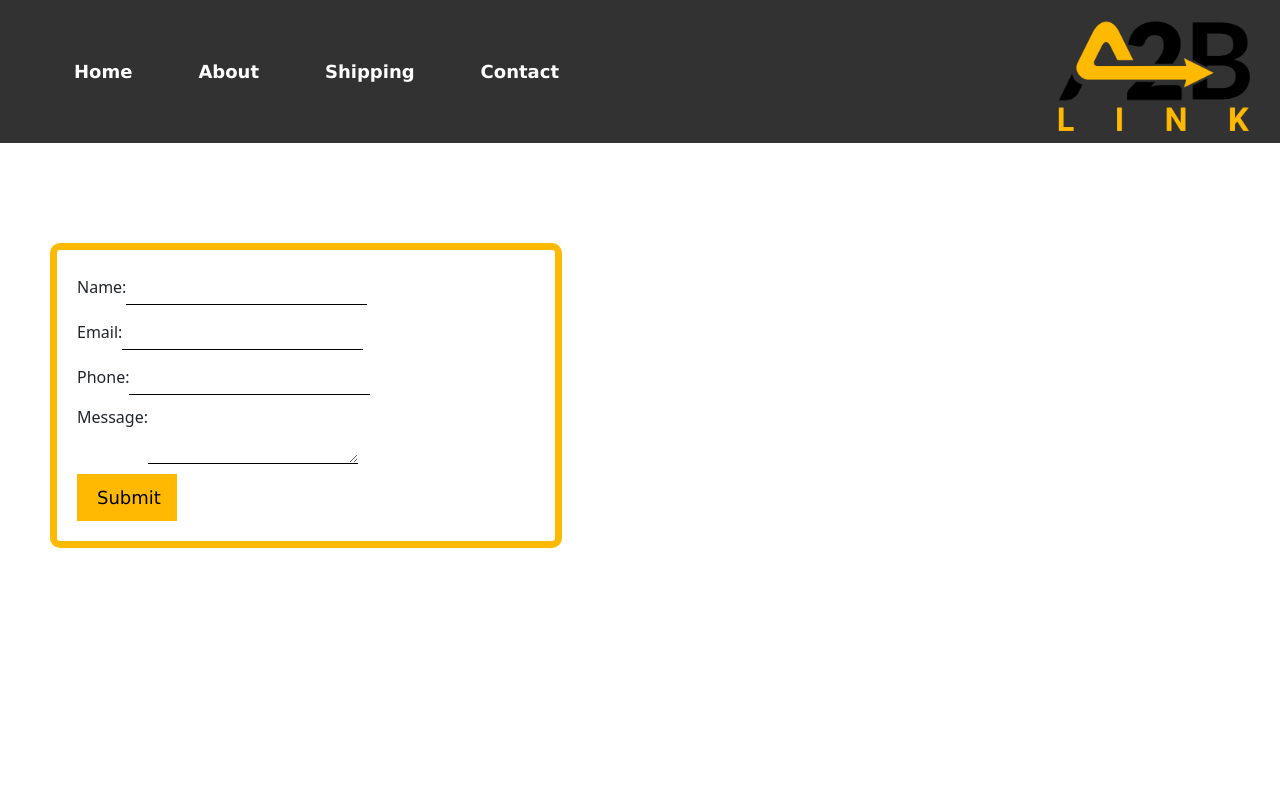
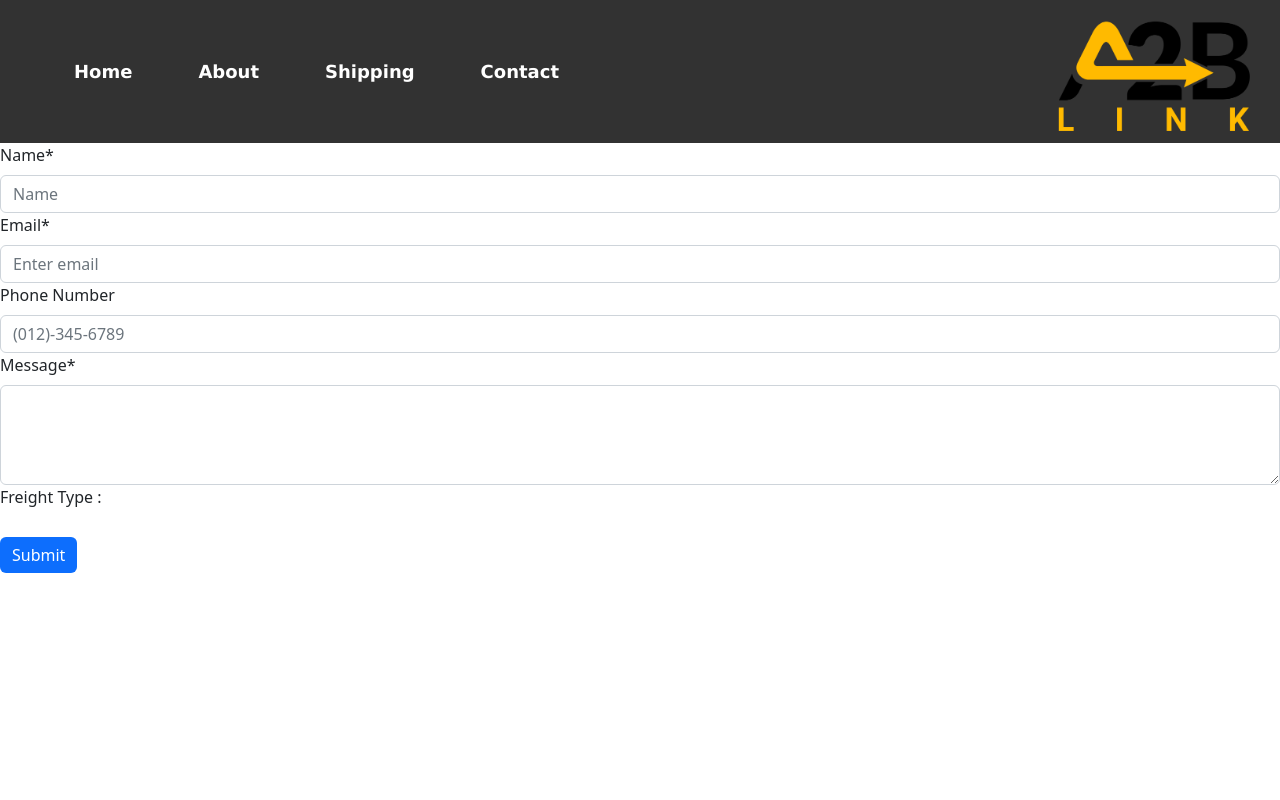
Before and after one commit to Moshahrani/A2BLink, a React (Create React App) app in the folder logistics/: page /contact in a window 1280 px wide. Shown: the top 800 px of the page. Built offline with nearby package versions, Linux system fonts and the light colour scheme.

Commit message:
revised contact form with proper email js configurations and useRef and useStates for proper modal setup in four points component

```diff
--- a/logistics/src/components/ContactForm.js
+++ b/logistics/src/components/ContactForm.js
@@ -1,29 +1,164 @@
-import React from "react";
-import "../css/ContactForm.css";
+import React, { useState, useRef } from "react";
+import { Form, Col, Button } from "react-bootstrap";
+import emailjs from "@emailjs/browser";
 
-const ContactForm = () => {
+const ContactForm = ({ handleModalClose, freightType, style }) => {
+  const form = useRef();
+
+  const [formValues, setFormValues] = useState({
+    name: "",
+    email: "",
+    phone: "",
+    message: "",
+  });
+
+  const [formErrors, setFormErrors] = useState({
+    name: "",
+    email: "",
+    message: "",
+  });
+
+  const handleSubmit = (event) => {
+    event.preventDefault();
+
+    // Check if form is valid
+    if (formIsValid()) {
+      // Submit form
+      console.log(formValues);
+      emailjs
+        .sendForm(
+        //   "service_qungzev",
+        //   "template_16a8kcp",
+          form.current,
+          process.env.REACT_APP_EMAILJS_PUBLIC_KEY
+        )
+        .then(
+          (result) => {
+            console.log(result.text);
+          },
+          (error) => {
+            console.log(error.text);
+          }
+        );
+
+      handleModalClose();
+
+      // Reset form values
+      setFormValues({
+        name: "",
+        email: "",
+        phone: "",
+        message: "",
+      });
+    }
+  };
+
+  const formIsValid = () => {
+    let isValid = true;
+    const errors = {};
+
+    // Check if required fields are filled
+    if (!formValues.name.trim()) {
+      errors.name = "This field is required.";
+      isValid = false;
+    }
+
+    if (!formValues.email.trim()) {
+      errors.email = "This field is required.";
+      isValid = false;
+    }
+
+    if (!formValues.message.trim()) {
+      errors.message = "This field is required.";
+      isValid = false;
+    }
+
+    // Check if email is valid
+    if (formValues.email.trim() && !/\S+@\S+\.\S+/.test(formValues.email)) {
+      errors.email = "Invalid email address.";
+      isValid = false;
+    }
+
+    // Set errors
+    setFormErrors(errors);
+
+    return isValid;
+  };
 
   return (
-    <div className="form-container">
-      <form className="contact-form">
-        <label>
-          Name:
-          <input className="form-input" type="text" name="name" />
-        </label>
-        <label>
-          Email:
-          <input className="form-input" type="email" name="email" />
-        </label>
-        <label>
-          Phone:
-          <input className="form-input" type="phone" name="phone" />
-        </label>
-        <label className="message">
-          Message:
-          <textarea className="form-input" name="message" />
-        </label>
-        <input className="contact-button" type="submit" value="Submit" />
-      </form>
+    <div>
+      <Form ref={form} className="myForm">
+        <Form.Group as={Col} controlId="formGridName">
+          <Form.Label>Name*</Form.Label>
+          <Form.Control
+            name="name"
+            type="name"
+            placeholder="Name"
+            value={formValues.name}
+            onChange={(e) =>
+              setFormValues({ ...formValues, name: e.target.value })
+            }
+            isInvalid={!!formErrors.name}
+          />
+          <Form.Control.Feedback type="invalid">
+            {formErrors.name}
+          </Form.Control.Feedback>
+        </Form.Group>
+
+        <Form.Group as={Col} controlId="formGridEmail">
+          <Form.Label>Email*</Form.Label>
+          <Form.Control
+            name="email"
+            type="email"
+            placeholder="Enter email"
+            value={formValues.email}
+            onChange={(e) =>
+              setFormValues({ ...formValues, email: e.target.value })
+            }
+            isInvalid={!!formErrors.email}
+          />
+          <Form.Control.Feedback type="invalid">
+            {formErrors.email}
+          </Form.Control.Feedback>
+        </Form.Group>
+
+        <Form.Group as={Col} controlId="formGridphone">
+          <Form.Label>Phone Number</Form.Label>
+          <Form.Control
+            name="phone"
+            placeholder="(012)-345-6789"
+            value={formValues.phone}
+            onChange={(e) =>
+              setFormValues({ ...formValues, phone: e.target.value })
+            }
+          />
+        </Form.Group>
+
+        <Form.Group as={Col} id="formGridmessage">
+          <Form.Label>Message*</Form.Label>
+          <Form.Control
+            name="message"
+            as="textarea"
+            style={{ height: "100px" }}
+            placeholder=""
+            rows={3}
+            value={formValues.message}
+            onChange={(e) =>
+              setFormValues({ ...formValues, message: e.target.value })
+            }
+            isInvalid={!!formErrors.message}
+          />
+          <Form.Control.Feedback type="invalid">
+            {formErrors.message}
+          </Form.Control.Feedback>
+        </Form.Group>
+        <div className="address" style={style} >
+          <Form.Label>Freight Type : {freightType}</Form.Label>
+        </div>
+        <Button className="submit-button" style={{ marginTop: "20px", border: "none", borderRadius: "6px" }} variant="primary" type="submit" onClick={handleSubmit}>
+          Submit
+        </Button>
+      </Form>
     </div>
   );
 };
```
